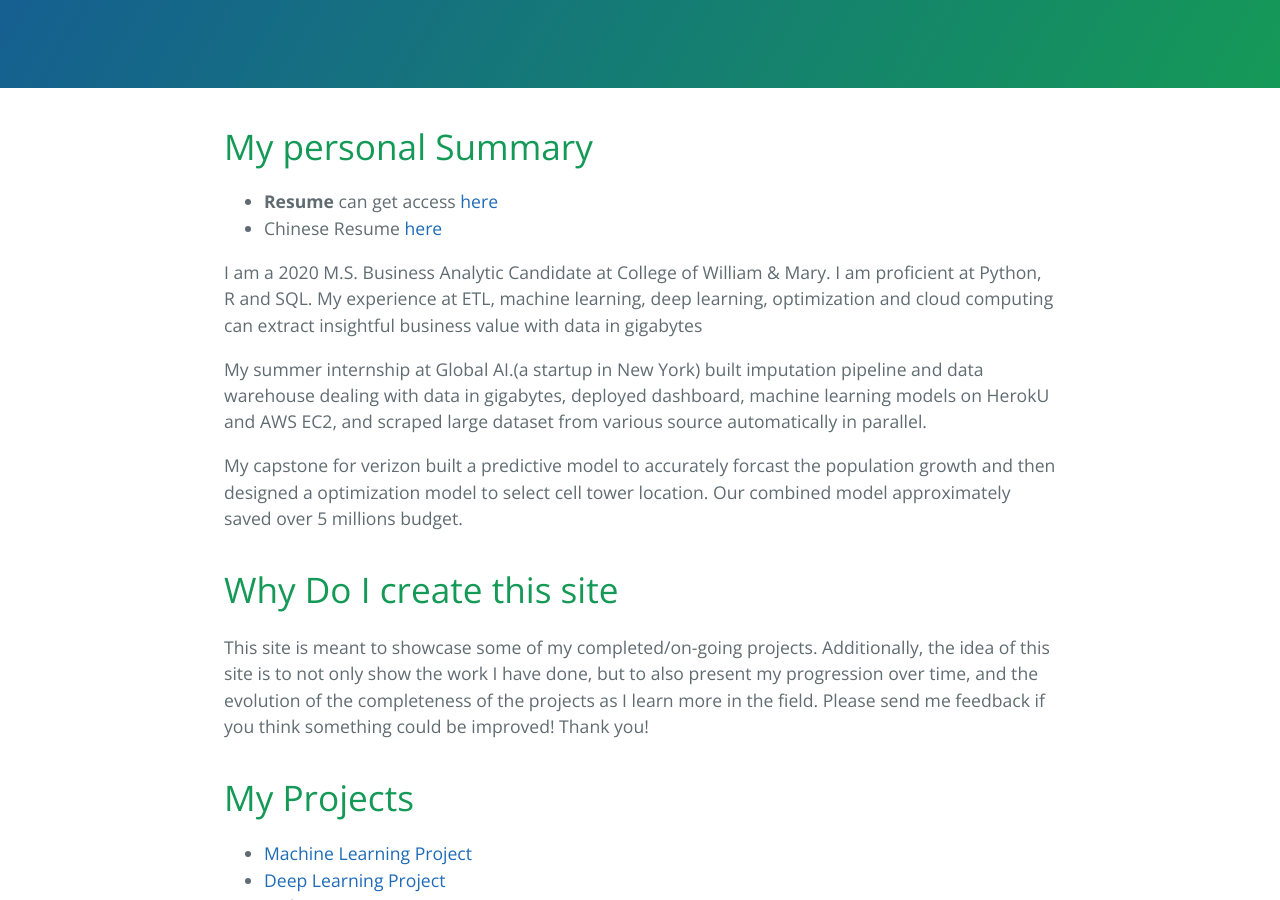
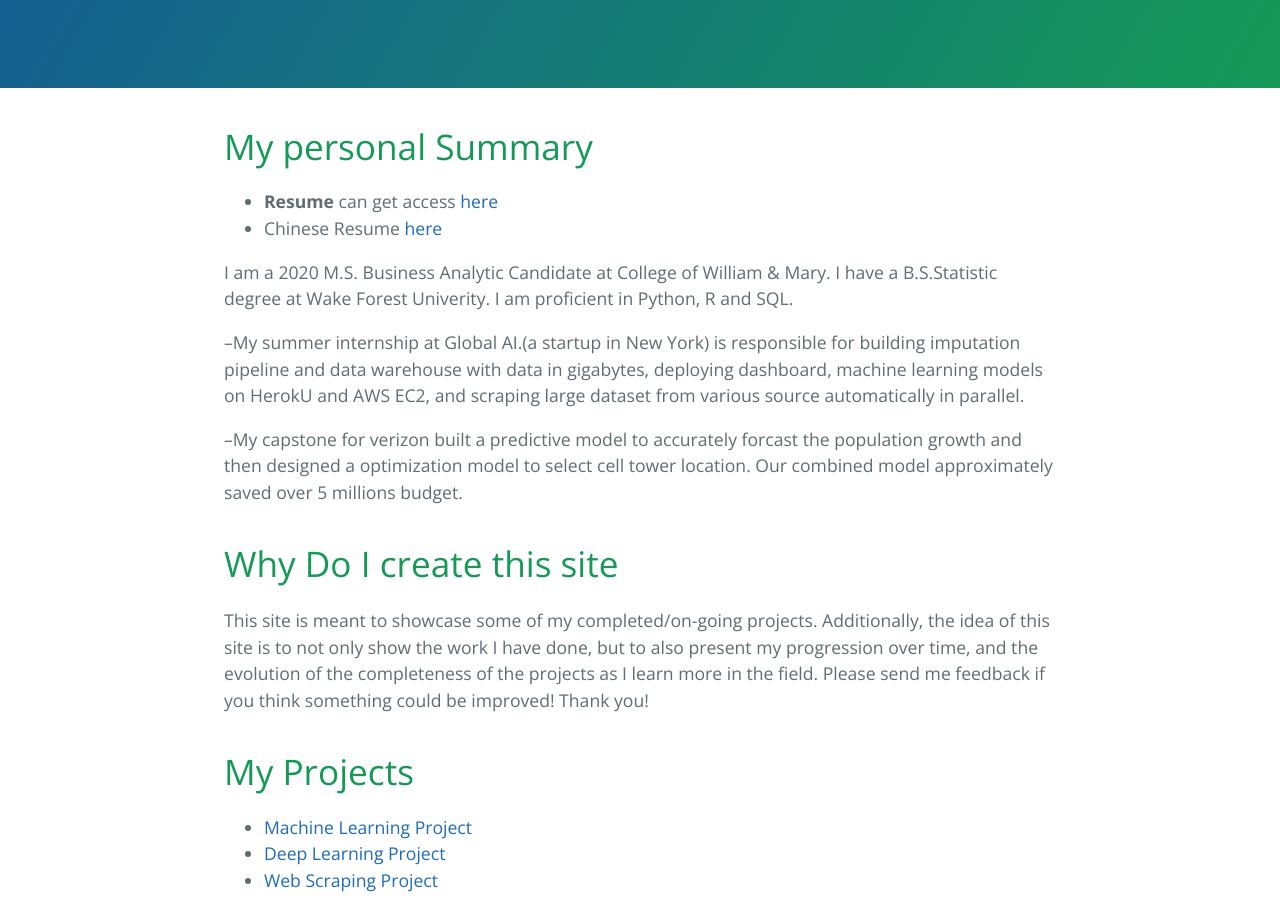
Before and after one commit to Jasminejump/wqeqwqeq.github.io, a Jekyll site: the page built from index.md, in a window 1280 px wide and 900 px high, scrolled down 325 px. Built offline with Jekyll 4.4.1, drawn with Linux system fonts in a browser that asks for light colours.

Commit message:
Update index.md

```diff
--- a/index.md
+++ b/index.md
@@ -7,12 +7,11 @@ description: Welcome to my personal project page. I am actively seeking full-tim
 - **Resume** can get access [here](/stanley_resume.pdf)
 - Chinese Resume [here](/中文简历.pdf)
 
-I am a 2020 M.S. Business Analytic Candidate at College of William & Mary. I am proficient at Python, R and SQL. My experience at ETL, machine learning, deep learning, optimization and cloud computing can extract insightful business value with data in gigabytes
+I am a 2020 M.S. Business Analytic Candidate at College of William & Mary. I have a B.S.Statistic degree at Wake Forest Univerity. I am proficient in Python, R and SQL.
 
-My summer internship at Global AI.(a startup in New York) built imputation pipeline and data warehouse dealing with data in gigabytes,
-deployed dashboard, machine learning models on HerokU and AWS EC2, and scraped large dataset from various source automatically in parallel.
+--My summer internship at Global AI.(a startup in New York) is responsible for building imputation pipeline and data warehouse with data in gigabytes, deploying dashboard, machine learning models on HerokU and AWS EC2, and scraping large dataset from various source automatically in parallel.
 
-My capstone for verizon built a predictive model to accurately forcast the population growth and then designed a optimization model to select cell tower location. Our combined model approximately saved over 5 millions budget.
+--My capstone for verizon built a predictive model to accurately forcast the population growth and then designed a optimization model to select cell tower location. Our combined model approximately saved over 5 millions budget.
 
 # Why Do I create this site
 
```
